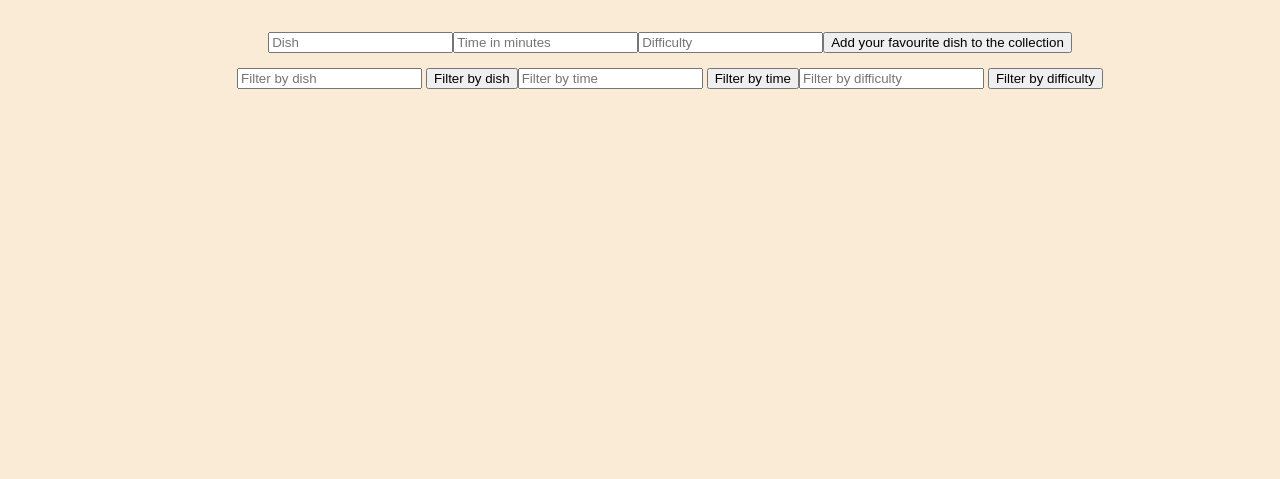
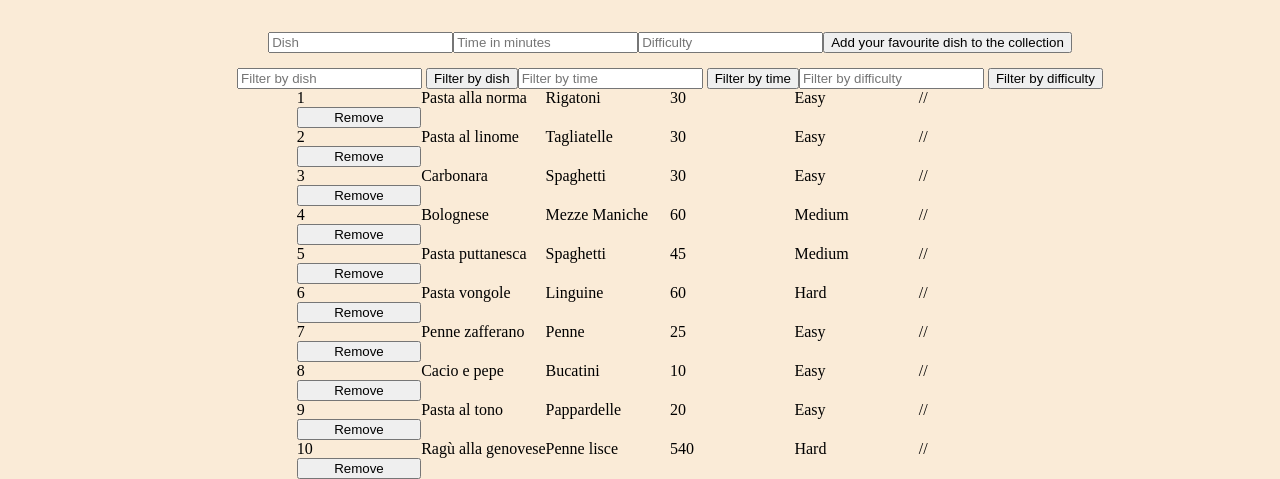
Before and after one commit to veronicaliljegren/me132a-U2, a plain HTML site: page index.html in a window 1280 px wide. Shown: the part 488-967 px from the top of the page. Before the commit the page ends 860 px from the top, so only its background shows below. Drawn offline with Linux system fonts and the light colour scheme.

Commit message:
added function
Added functions that create div:s and one function with a loop that makes the array of pasta-dishes visible

```diff
--- a/database.js
+++ b/database.js
@@ -76,7 +76,7 @@ let pastaDatabase = [
     {
         id: 9,
         dish: "Pasta al tono",
-        typeOfPasta:"pappardelle",
+        typeOfPasta:"Pappardelle",
         time: 20,
         difficulty:"Easy",
 
--- a/index.html
+++ b/index.html
@@ -27,9 +27,9 @@
     </h1>
 <!-- Formulär -->
     <form id = "pasta">
-        <input id="name" type= "text" placeholder= "Dish">
-        <input id="name" type="number" placeholder="Time in minutes">
-        <input id="name" type="text" placeholder="Difficulty">
+        <input id= "name" type= "text" placeholder= "Dish">
+        <input id= "name" type= "number" placeholder= "Time in minutes">
+        <input id= "name" type= "text" placeholder= "Difficulty">
         <button>Add your favourite dish to the collection</button>
     </form>
 
@@ -48,8 +48,12 @@
             <button>Filter by difficulty</button>
         </form>
     </div>
+    <div id="header">
+        <div
+    </div>
 
-    </div>
+    <div id="newDiv"></div>
+
 
 
 
--- a/main.js
+++ b/main.js
@@ -13,6 +13,49 @@ function createNewDish (id, dish, typeOfPasta, time, difficulty){
 }
 
 //Lägga till pastarätten i databasen
-function addNewDishToDatabase (database, pasta){
-    database.push(pasta);
+function addNewDishToDatabase (pastaDatabase, pasta){
+    pastaDatabase.push(pasta);
 }
+
+
+// //Returns all pastadishes
+// function pastaDishes(pastaDatabase, dish){
+//     let  = [];
+
+//     for (let pasta of pastaDatabase){
+//         pastaDatabase.push(pasta);
+//     }
+//     return dogsByBreed;
+// }
+
+
+//skapa div
+function createDiv(pasta) {
+
+
+    let div = document.createElement("div");
+    div.classList.add("newDiv");
+    div.id = pasta.id;
+
+    div.innerHTML = `
+    <div>${pasta.id}</div>
+    <div>${pasta.dish}</div>
+    <div>${pasta.typeOfPasta}</div>
+    <div>${pasta.time}</div>
+    <div>${pasta.difficulty}</div>
+    // <button type="button">Remove</button>
+    `;("")
+
+    return div;
+}
+
+//här går varje pasta igenom min databas
+function visiblePasta(){
+    for ( let pasta of pastaDatabase ){
+        let pastaElement = createDiv(pasta);
+        let newDiv = document.getElementById("newDiv");
+        newDiv.appendChild(pastaElement);
+    }
+}
+
+visiblePasta();
--- a/style.css
+++ b/style.css
@@ -75,3 +75,12 @@ h1{
     display: flex;
     justify-content: center;
 }
+
+.newDiv{
+    display: grid;
+    grid-template-columns: repeat(6, 1fr);
+}
+.newDiv div {
+    display: flex;
+    align-items: center;
+}
```
Also changed, not shown: 2 other files.
